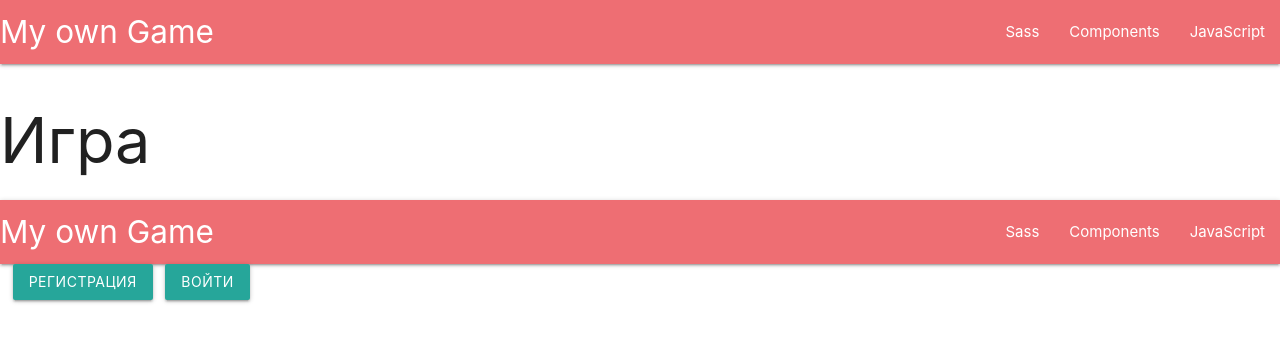
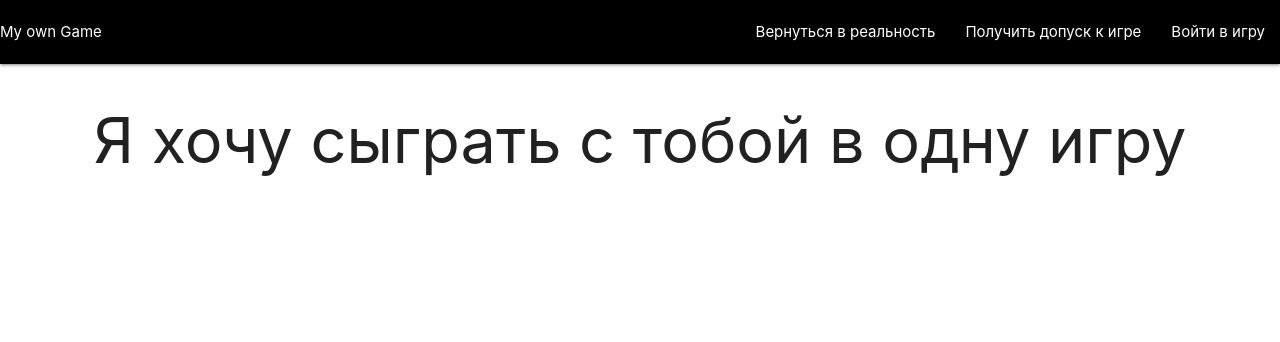
Before and after one commit to darkslice55/my-own-game, a React (Create React App) app in the folder frontend/: page / in a window 1280 px wide. Shown: the top 342 px of the page. Built offline with nearby package versions, Linux system fonts and the light colour scheme.

Commit message:
Update NavBar, and Main page

```diff
--- a/frontend/src/components/Main.jsx
+++ b/frontend/src/components/Main.jsx
@@ -1,16 +1,10 @@
 import React from 'react';
-import { Link } from 'react-router-dom';
-import NavBar from './NavBar';
 
 function Main() {
     return (
-        <>
-        <h1 className="mb-1">Игра</h1>
-        <NavBar />
-        &nbsp;&nbsp;&nbsp;
-        <a className="btn btn-primary btn-xl" href="/auth/register">Регистрация</a>&nbsp;&nbsp;&nbsp;
-        <Link className="btn btn-primary btn-xl" to="/login">Войти</Link>
-      </>
+        <div>
+        <h1 className="mb-1" style={{textAlign: 'center'}}>Я хочу сыграть с тобой в одну игру</h1>
+        </div>
     );
 }
 
--- a/frontend/src/components/NavBar.jsx
+++ b/frontend/src/components/NavBar.jsx
@@ -4,12 +4,12 @@ import {Link} from 'react-router-dom';
 function NavBar() {
     return (
             <nav>
-    <div className="nav-wrapper">
-      <Link to="/main" className="brand-logo">My own Game</Link>
+    <div className="nav-wrapper" style={{backgroundColor:'black'}}>
+      <Link to="/main" className="logo">My own Game</Link>
       <ul id="nav-mobile" className="right hide-on-med-and-down">
-        <li><Link to="sass.html">Sass</Link></li>
-        <li><Link to="badges.html">Components</Link></li>
-        <li><Link to="collapsible.html">JavaScript</Link></li>
+        <li><Link to="/">Вернуться в реальность</Link></li>
+        <li><Link to="/register">Получить допуск к игре</Link></li>
+        <li><Link to="/login">Войти в игру</Link></li>
       </ul>
     </div>
   </nav>
--- a/frontend/src/components/Register.jsx
+++ b/frontend/src/components/Register.jsx
@@ -1,6 +1,6 @@
 import React from 'react';
 
-function Register(props) {
+function Register() {
     return (
         <div>
 
```
